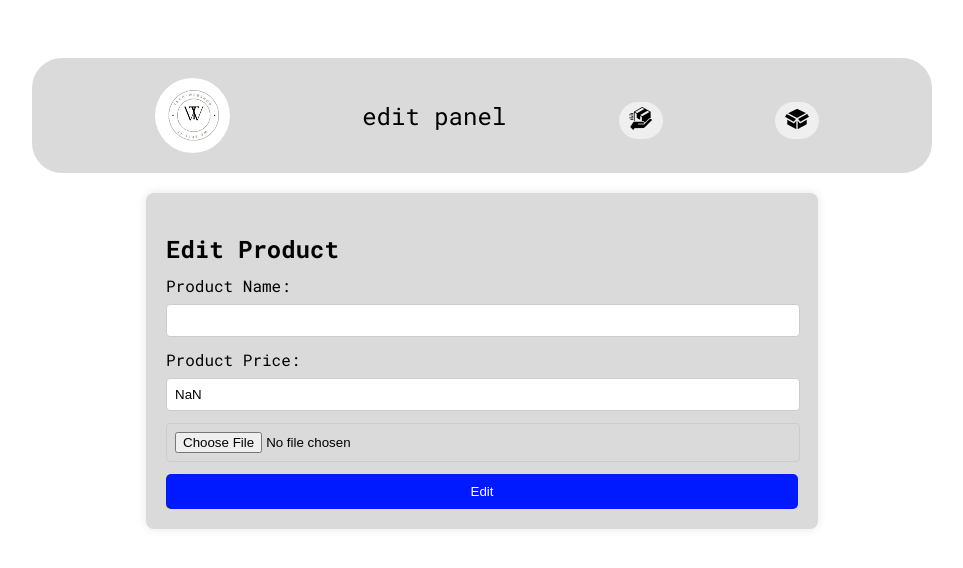
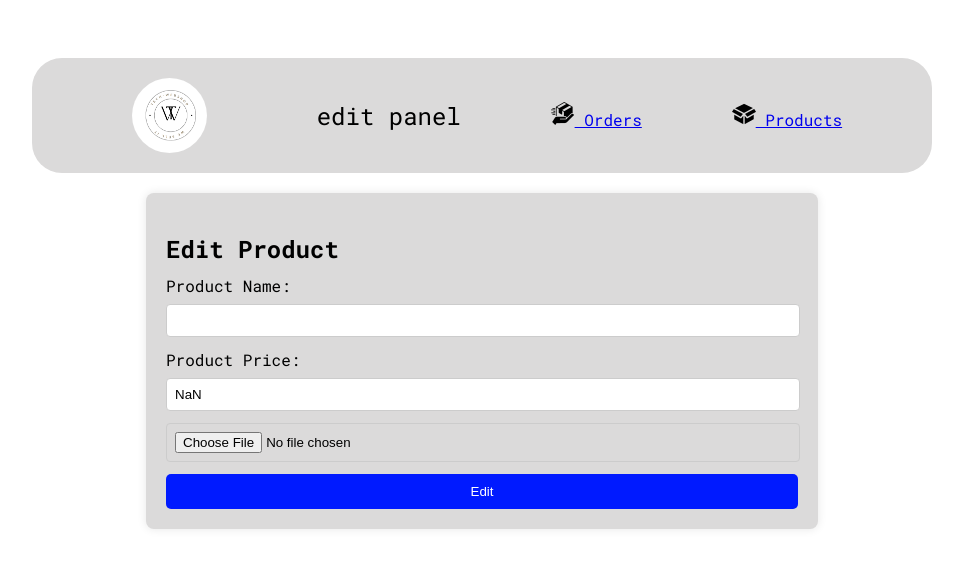
Before and after one commit to Akshay12184/webshop, a plain HTML site: page edit.html in a window 1280 px wide. Shown: the whole page, without its empty margins (158-1121 px from the left). Drawn offline with Linux system fonts and the light colour scheme.

Commit message:
fixing issues with w3c

```diff
--- a/edit.html
+++ b/edit.html
@@ -17,15 +17,13 @@
         <header>
             <img id="logo" src="/public/image/productImg/Screenshot%202024-04-17%20113730.png" alt="logo">
             <div class="title">edit panel</div>
-            <a href="admin.html">
-                <button id="Btn1">
-                    <img src="/public/image/IconImg/product-delivery.png" alt="orders">
-                </button>
+            <a href="admin.html" class="button-link">
+                <img src="/public/image/IconImg/product-delivery.png" alt="orders">
+                Orders
             </a>
-            <a href="products.html">
-                <button id="Btn2">
-                    <img src="/public/image/IconImg/package.png" alt="products">
-                </button>
+            <a href="products.html" class="button-link">
+                <img src="/public/image/IconImg/package.png" alt="products">
+                Products
             </a>
         </header>
     </div>
```
